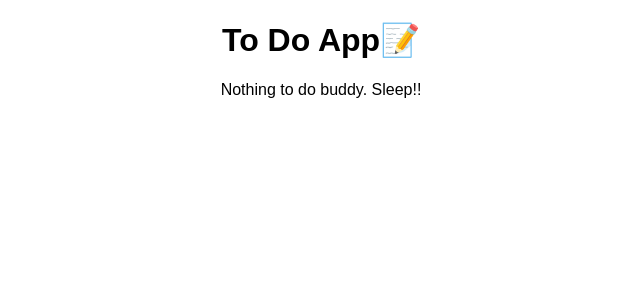
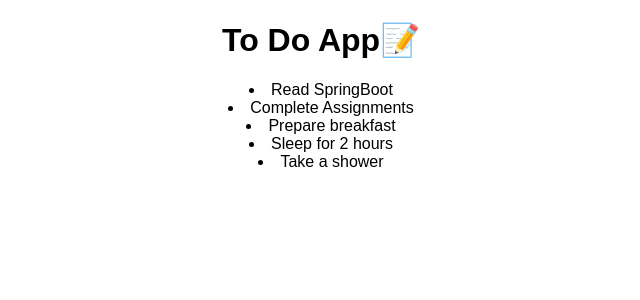
Before and after one commit to NAGENDRA-BABU-MARASU/To-Do-App-React, a JavaScript app: page / in a window 1280 px wide. Shown: the top 300 px of the page, without its empty margins (319-959 px from the left). Built offline with nearby package versions, Linux system fonts and the light colour scheme.

Commit message:
checkpoint:3 added ToDoItem component and rendered them inside the ToDoList component

```diff
--- /dev/null
+++ b/src/components/ToDoItem.js
@@ -0,0 +1,3 @@
+export default function ToDoItem({ task }) {
+	return <li>{task}</li>;
+}
--- a/src/components/ToDoList.js
+++ b/src/components/ToDoList.js
@@ -1,3 +1,18 @@
+import ToDoItem from './ToDoItem';
+
 export default function ToDoList() {
-	return <div className="ToDoList">Nothing to do buddy. Sleep!!</div>;
+	const toDoListItems = [
+		'Read SpringBoot',
+		'Complete Assignments',
+		'Prepare breakfast',
+		'Sleep for 2 hours',
+		'Take a shower',
+	];
+	return (
+		<div className="ToDoList">
+			{toDoListItems.map((toDoItem) => (
+				<ToDoItem key={toDoItem} task={toDoItem} />
+			))}
+		</div>
+	);
 }
```
